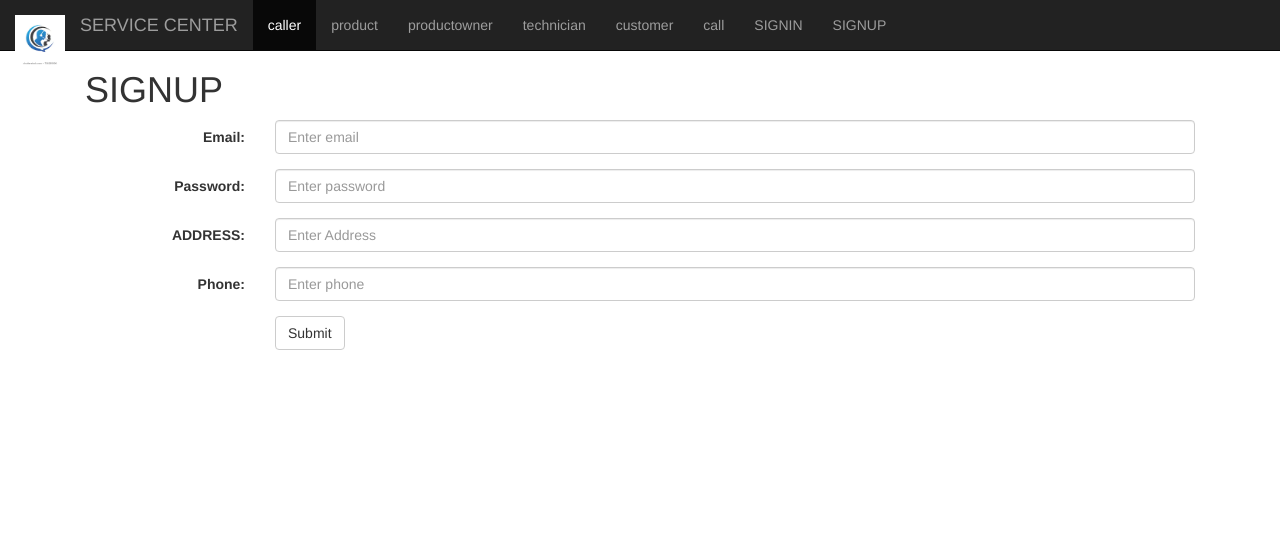
After one commit to sambapython/djangobatch13, a Django app: page /signup/ in a window 1280 px wide. The commit adds this page. Shown: the top 549 px of the page. Run offline with Django 3.2, Linux system fonts and the light colour scheme; some libraries are stand-ins or nearby versions.

Commit message:
signin,signup, template inheritance,session management.

```diff
--- a/servicecenter/center/templates/center/home.html
+++ b/servicecenter/center/templates/center/home.html
@@ -24,74 +24,18 @@
       <li><a href="/technician">technician</a></li>
       <li><a href="/customer">customer</a></li>
       <li><a href="/call">call</a></li>
+      {% if request.user.is_authenticated%}
+      <li><a href="/signout">SIGNOUT</a></li>
+      {% else %}
+      <li><a href="/signin">SIGNIN</a></li>
+       <li><a href="/signup">SIGNUP</a></li>
+      {% endif %}
     </ul>
   </div>
 </nav>
 
 <div class="container" style="margin-top:50px">
-	<div class="row">
-		<div class="col-sm-6">
-			<h4>{{ message }}</h4>
-			<h1>SIGNUP</h1>
-			<form class="form-horizontal" method="post">
-				{% csrf_token %}
-			  <div class="form-group">
-			    <label class="control-label col-sm-2" for="email">Email:</label>
-			    <div class="col-sm-10">
-			      <input name="email" type="email" class="form-control" id="email" placeholder="Enter email">
-			    </div>
-			  </div>
-			  <div class="form-group">
-			    <label class="control-label col-sm-2" for="pwd">Password:</label>
-			    <div class="col-sm-10">
-			      <input name="password" type="password" class="form-control" id="pwd" placeholder="Enter password">
-			    </div>
-			  </div>
-			  <div class="form-group">
-			    <label class="control-label col-sm-2" for="pwd">ADDRESS:</label>
-			    <div class="col-sm-10">
-			      <input name="address" type="area" class="form-control"  placeholder="Enter Address">
-			    </div>
-			  </div>
-			  <div class="form-group">
-			    <label class="control-label col-sm-2" for="pwd">Phone:</label>
-			    <div class="col-sm-10">
-			      <input name="phone" type="text" class="form-control"  placeholder="Enter phone">
-			    </div>
-			  </div>
-			  <div class="form-group">
-			    <div class="col-sm-offset-2 col-sm-10">
-			      <button type="submit" class="btn btn-default" name="signup">Submit</button>
-			    </div>
-			  </div>
-		    </form>
-		</div>
-		<div class="col-sm-6">
-			<h4>{{ message }}</h4>
-			<h1>SIGNIN</h1>
-			<form class="form-horizontal" method="post">
-				{% csrf_token %}
-			  <div class="form-group">
-			    <label class="control-label col-sm-2" for="email">Email:</label>
-			    <div class="col-sm-10">
-			      <input name="email" type="email" class="form-control" id="email" placeholder="Enter email">
-			    </div>
-			  </div>
-			  <div class="form-group">
-			    <label class="control-label col-sm-2" for="pwd">Password:</label>
-			    <div class="col-sm-10">
-			      <input name="password" type="password" class="form-control" id="pwd" placeholder="Enter password">
-			    </div>
-			  </div>
-			  <div class="form-group">
-			    <div class="col-sm-offset-2 col-sm-10">
-			      <button type="submit" class="btn btn-default" name="signin">Submit</button>
-			    </div>
-			  </div>
-		    </form>
-		</div>
-
-	</div>
+	{% block content%}
 	<div class="row">
 		<div class="col-sm-12">
 			<h1>ABOUT</h1>
@@ -101,7 +45,7 @@
 	Customer can signup themselves can see their call details</p>
 		</div>
 	</div>
-
+ 	{% endblock %}
 </div>
 </body>
 </html>
--- /dev/null
+++ b/servicecenter/center/templates/center/signup.html
@@ -0,0 +1,39 @@
+{% extends "center/home.html" %}
+{% block content %}
+<div class="col-sm-12">
+			<h4>{{ message }}</h4>
+			<h1>SIGNUP</h1>
+			<form class="form-horizontal" method="post">
+				{% csrf_token %}
+			  <div class="form-group">
+			    <label class="control-label col-sm-2" for="email">Email:</label>
+			    <div class="col-sm-10">
+			      <input name="email" type="email" class="form-control" id="email" placeholder="Enter email">
+			    </div>
+			  </div>
+			  <div class="form-group">
+			    <label class="control-label col-sm-2" for="pwd">Password:</label>
+			    <div class="col-sm-10">
+			      <input name="password" type="password" class="form-control" id="pwd" placeholder="Enter password">
+			    </div>
+			  </div>
+			  <div class="form-group">
+			    <label class="control-label col-sm-2" for="pwd">ADDRESS:</label>
+			    <div class="col-sm-10">
+			      <input name="address" type="area" class="form-control"  placeholder="Enter Address">
+			    </div>
+			  </div>
+			  <div class="form-group">
+			    <label class="control-label col-sm-2" for="pwd">Phone:</label>
+			    <div class="col-sm-10">
+			      <input name="phone" type="text" class="form-control"  placeholder="Enter phone">
+			    </div>
+			  </div>
+			  <div class="form-group">
+			    <div class="col-sm-offset-2 col-sm-10">
+			      <button type="submit" class="btn btn-default" name="signup">Submit</button>
+			    </div>
+			  </div>
+		    </form>
+		</div>
+{% endblock %}
--- a/servicecenter/center/views.py
+++ b/servicecenter/center/views.py
@@ -1,35 +1,43 @@
-from django.shortcuts import render
+from django.shortcuts import render, redirect
 from center.models import UserProfile
-from django.contrib.auth import authenticate
+from django.contrib.auth import authenticate, login, logout
 
 # Create your views here.
-def home_view(request):
+def signup_view(request):
+	msg=""
+	if request.method.lower()=="post":
+		data= request.POST
+		user = UserProfile(username=data.get("email"),
+					email=data.get("email"),
+					password=data.get("password"),
+					address = data.get("address"),
+					phone=data.get("phone"))
+		try:
+			user.save()
+			user.set_password(data.get("password"))
+			user.save()
+			msg="user created successfully"
+		except Exception as err:
+			msg = str(err)
+	return render(request,"center/signup.html",{"message":msg})
+def signin_view(request):
 	msg=""
 	method = request.method.lower()
 	if method=="post":
 		data= request.POST
-		if "signup" in data:
-			user = UserProfile(username=data.get("email"),
-				email=data.get("email"),
-				password=data.get("password"),
-				address = data.get("address"),
-				phone=data.get("phone"))
-			try:
-				user.save()
-				user.set_password(data.get("password"))
-				user.save()
-				msg="user created successfully"
-			except Exception as err:
-				msg = str(err)
-		elif "signin" in data:
-			data = request.POST
-			username = data.get("email")
-			password = data.get("password")
-			#user = UserProfile.objects.filter(username=username, password=password)
-			user = authenticate(username=username,password=password)
-			if user:
-				msg="authenticated"
-			else:
-				msg="not authenticated"
-
+		username = data.get("email")
+		password = data.get("password")
+		#user = UserProfile.objects.filter(username=username, password=password)
+		user = authenticate(username=username,password=password)
+		if user:
+			login(request, user)
+			msg="authenticated"
+		else:
+			msg="not authenticated"
+	return render(request,"center/signin.html",{"message":msg})
+def signout_view(request):
+	logout(request)
+	return redirect("/")
+def home_view(request):
+	msg=""
 	return render(request,"center/home.html",{"message":msg})
--- a/servicecenter/servicecenter/urls.py
+++ b/servicecenter/servicecenter/urls.py
@@ -15,9 +15,13 @@ Including another URLconf
 """
 from django.contrib import admin
 from django.urls import path
-from center.views import home_view
+from center.views import home_view, signout_view,signin_view, signup_view
 
 urlpatterns = [
     path('admin/', admin.site.urls),
-    path('',home_view)
+    path('',home_view),
+    path("signout/",signout_view),
+    path("signin/",signin_view),
+     path("signup/",signup_view),
+
 ]
```
Also changed, not shown: servicecenter/center/templates/center/signin.html (added, +105 -0 lines), servicecenter/db.sqlite3.
